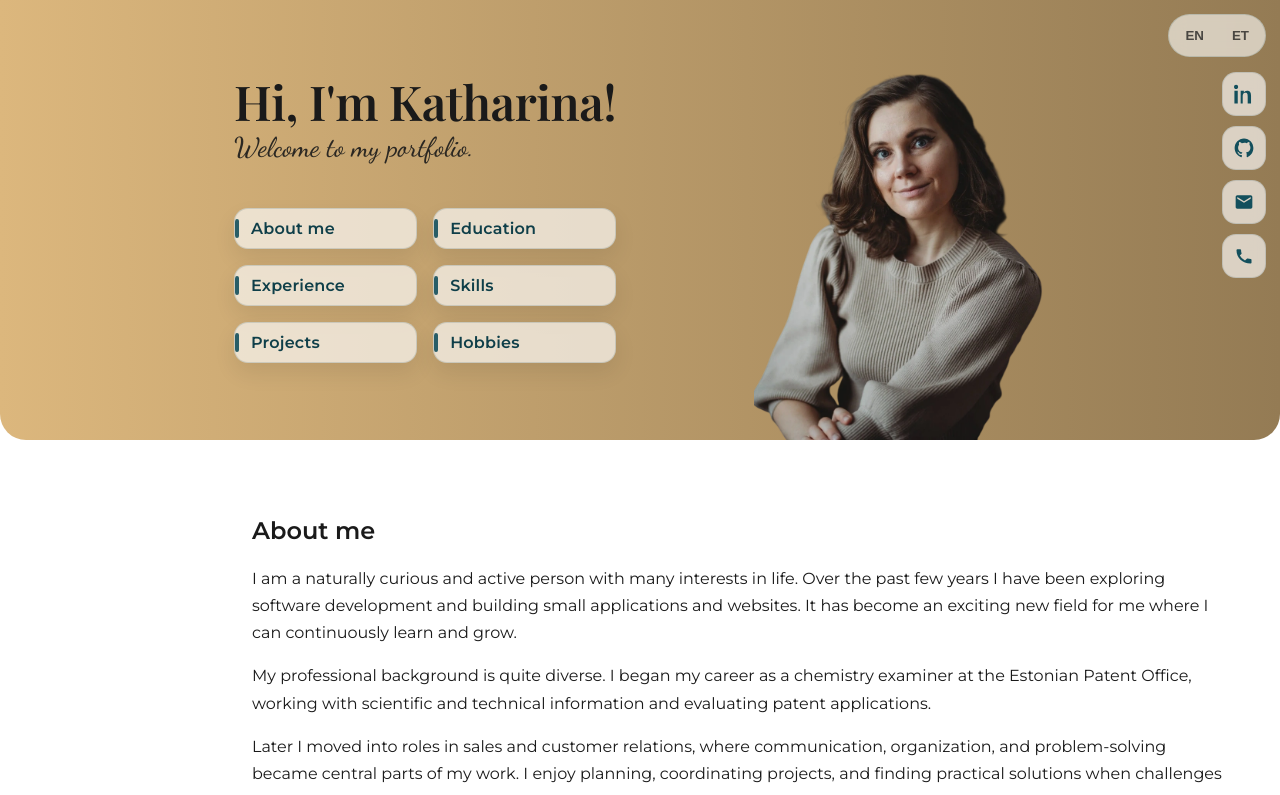
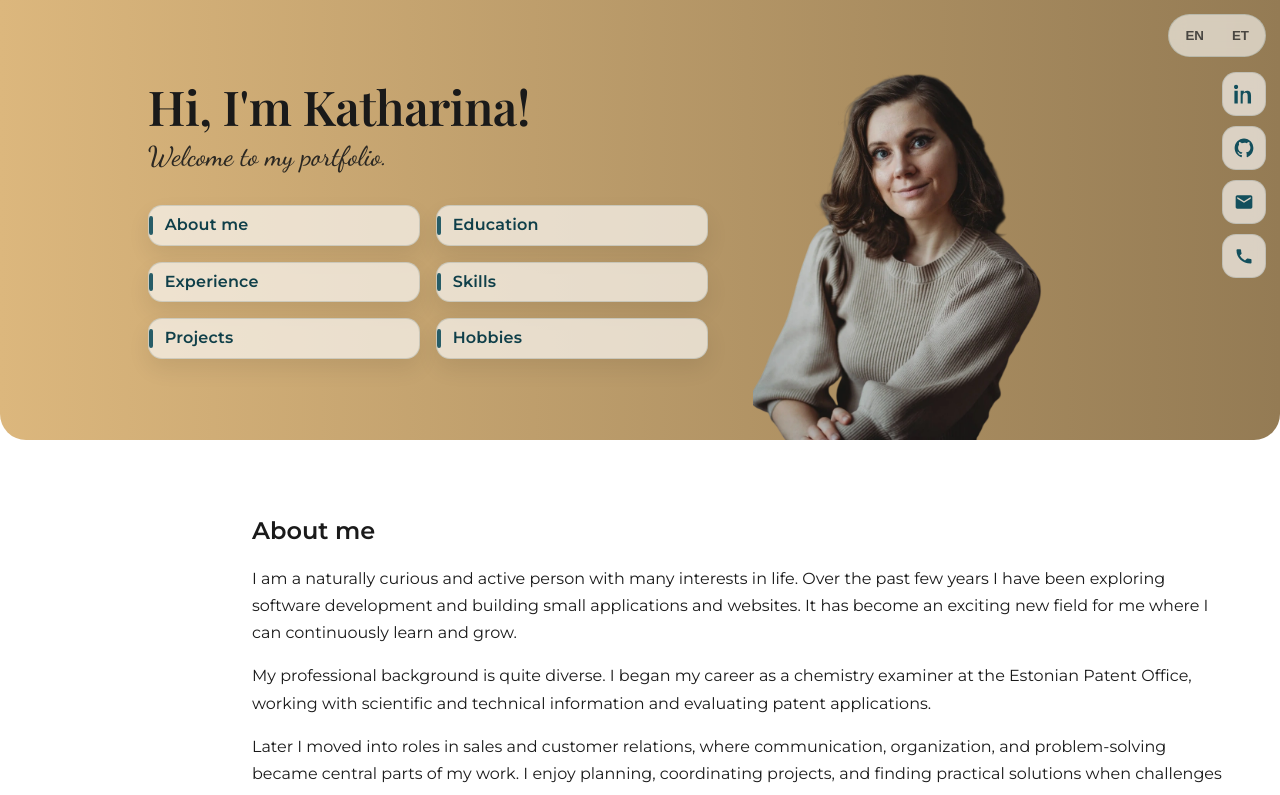
Before and after one commit to KatharinaMat/my-portfolio, a Nuxt app: page / in a window 1280 px wide. Shown: the top 795 px of the page. Built offline with nearby package versions, Linux system fonts and the light colour scheme.

Commit message:
desktop version of hero title, subtitle and bookmarks ui fixes

```diff
--- /dev/null
+++ b/app/assets/css/booksmarks.css
@@ -0,0 +1,136 @@
+/* =================================
+   BOOKMARKS
+   ================================= */
+
+.side-nav {
+  display: grid;
+  grid-template-columns: 1fr; /* mobile portrait: one column */
+  gap: 0.4rem;
+}
+
+.bookmark {
+  display: flex;
+  align-items: center;
+  justify-content: flex-start;
+  min-width: 0;
+  text-decoration: none;
+  white-space: nowrap;
+
+  position: relative;
+  overflow: hidden;
+
+  background: rgba(248, 246, 242, 0.78);
+  border: 1px solid rgba(15, 63, 73, 0.14);
+  box-shadow: 0 6px 12px rgba(0, 0, 0, 0.07);
+  border-radius: 10px;
+
+  padding: 0.3rem 0.1rem 0.3rem 0.85rem;
+
+  color: var(--primary-dark);
+  font-weight: 600;
+  font-size: 0.7rem;
+  letter-spacing: 0.15px;
+  line-height: 1;
+
+  transition:
+    transform 160ms ease,
+    box-shadow 160ms ease,
+    border-color 160ms ease,
+    background-color 160ms ease;
+}
+
+.bookmark::before {
+  content: "";
+  position: absolute;
+  left: 0;
+  top: 4px;
+  bottom: 4px;
+  width: 4px;
+  border-radius: 999px;
+  background: var(--primary);
+  opacity: 0.9;
+}
+
+.bookmark::after {
+  content: none;
+}
+
+.bookmark:focus-visible {
+  outline: 3px solid rgba(19, 79, 92, 0.28);
+  outline-offset: 3px;
+}
+
+/* =================================
+   MOBILE LANDSCAPE
+   ================================= */
+
+@media (max-width: 859px) and (orientation: landscape) {
+  .side-nav {
+    grid-template-columns: repeat(2, minmax(0, 1fr));
+    gap: 0.45rem 0.55rem;
+  }
+
+  .bookmark {
+    padding: 0.58rem 0.8rem 0.58rem 0.95rem;
+    border-radius: 12px;
+    font-size: 0.7rem;
+    line-height: 1.05;
+  }
+
+  .bookmark::before {
+    top: 8px;
+    bottom: 8px;
+    width: 4px;
+  }
+}
+
+/* =================================
+   DESKTOP
+   ================================= */
+
+@media (min-width: 860px) {
+  .side-nav {
+    grid-template-columns: repeat(2, minmax(0, 1fr));
+    gap: clamp(0.5rem, 1.6vw, 1rem);
+  }
+
+  .bookmark {
+    display: flex;
+    align-items: center;
+    justify-content: flex-start;
+    white-space: normal;
+    min-width: 0;
+    width: 100%;
+
+    padding: 10px 14px 10px 16px;
+    border-radius: 14px;
+
+    font-size: 1rem;
+    font-weight: 600;
+    line-height: 1.15;
+    letter-spacing: 0.2px;
+
+    background: rgba(248, 246, 242, 0.72);
+    border: 1px solid rgba(15, 63, 73, 0.14);
+    box-shadow: 0 10px 22px rgba(0, 0, 0, 0.08);
+  }
+
+  .bookmark::before {
+    top: 10px;
+    bottom: 10px;
+    width: 4px;
+  }
+}
+
+/* =================================
+   HOVER ONLY ON HOVER DEVICES
+   ================================= */
+
+@media (hover: hover) and (pointer: fine) {
+  .bookmark:hover {
+    transform: translateY(-1px);
+    border-color: rgba(15, 63, 73, 0.22);
+    box-shadow: 0 14px 26px rgba(0, 0, 0, 0.11);
+    background: rgba(248, 246, 242, 0.84);
+  }
+}
--- a/app/assets/css/hero.css
+++ b/app/assets/css/hero.css
@@ -1,13 +1,14 @@
 /* ===================================================
-   HERO LAYOUT (2 columns, mobile-first, fixed height)
+   HERO LAYOUT
+   Mobile first
    =================================================== */
 
 .hero {
-  width: 100%; /*takes 100% of page width*/
-  height: 45vh; /* fixed: hero will NOT grow on mobile */
+  width: 100%;
+  height: 45vh;
   background: linear-gradient(90deg, var(--bg-start) 0%, var(--bg-finish) 100%);
   border-radius: 0 0 26px 26px;
-  overflow: hidden; /* safety: prevents children visually spilling out */
+  overflow: hidden;
 }
 
 /* Make descendants able to size against hero height */
@@ -16,130 +17,145 @@
   height: 100%;
 }
 
-/* Desktop override */
-@media (min-width: 860px) {
-  .hero {
-    height: 55vh; /* fixed: hero will NOT grow on desktop */
-  }
-}
-
 /* =================================
    CONTAINER
    ================================= */
 
 .container {
   width: 100%;
-  max-width: 1100px; /* readable line length on desktop */
-  margin: 0 auto; /*centres the container*/
-
-  /* mobile safety padding (prevents text/buttons touching screen edge) */
+  max-width: 1100px;
+  margin: 0 auto;
   padding-left: clamp(1rem, 4vw, 2rem);
   padding-right: clamp(1rem, 4vw, 2rem);
 }
 
 /* =================================
-   HERO ROW + COLUMNS (layout only)
+   HERO ROW + COLUMNS
    ================================= */
 
 .hero .row {
-  display: flex; /*children become flex items, layout is controlled by flexbox rules instead of normal document flow*/
-  flex-direction: row; /* columns always side by side */
+  display: flex;
+  flex-direction: row;
+  align-items: stretch;
   height: 100%;
-  align-items: stretch;
-  gap: clamp(0.75rem, 2vw, 2rem); /* smaller on mobile, bigger on desktop */
+  gap: 0.75rem;
 }
 
 .left-col {
-  flex: 1.2;
+  flex: 1.15;
   min-width: 0;
-} /*0 allows the column to shrink properly instead of pushing sideways.*/
-.right-col {
-  flex: 0.8;
-  min-width: 0;
+
+  display: flex;
+  align-items: center;
+  justify-content: center;
 }
 
-/*to keep the portrait image anchored*/
 .right-col {
+  flex: 0.85;
+  min-width: 0;
+
   display: flex;
-  justify-content: flex-start; /* left */
-  align-items: flex-end; /* bottom */
+  justify-content: flex-start;
+  align-items: flex-end;
 }
 
 .hero-image {
-  height: 85%; /* relative to hero (since row is 100%) */
   width: 100%;
+  height: 82%;
+  min-width: 0;
+
   display: flex;
+  justify-content: flex-start;
   align-items: flex-end;
-  min-width: 0;
-  justify-content: flex-start;
 }
 
 .portrait {
+  display: block;
+  width: 100%;
   height: 100%;
-  width: 100%;
-  object-fit: contain; /* fits without cropping; use cover if you prefer crop */
-  display: block;
+  object-fit: contain;
   object-position: left bottom;
 }
 
-.side-nav {
-  display: grid;
-  grid-template-columns: repeat(2, minmax(0, 1fr)); /* always 2 cols */
-  gap: clamp(0.5rem, 1.6vw, 1rem);
-}
-
 /* =================================
-   LEFT COLUMN STACK (relationships)
+   LEFT COLUMN STACK
    ================================= */
 
-.left-col {
-  display: flex;
-  height: 100%;
-  align-items: center; /* centers left-stack vertically */
-  justify-content: center; /* centers left-stack horizontally */
-}
-
 .left-stack {
-  /* one vertical stack controls all spacing */
   display: flex;
   flex-direction: column;
-
-  /* Gap between (text block) and (bookmarks block) */
-  gap: clamp(0.75rem, 2vh, 1.5rem);
-
-  /* keep the stack from becoming too wide */
-  max-width: 560px;
+  gap: 0.55rem;
+  width: 100%;
+  max-width: 100%;
 }
-
-/* =================================
-   HERO CONTENT (typography only)
-   ================================= */
 
 .hero-text {
   text-align: left;
 }
 
+/* =================================
+   HERO TYPOGRAPHY
+   ================================= */
+
 .hero-title {
+  margin: 0;
   font-family: "Playfair Display", serif;
   font-weight: 600;
-  font-size: 1.7rem;
-  margin: 0;
+  font-size: 1.5rem;
   line-height: 0.95;
   letter-spacing: -0.01em;
   color: var(--text-main);
 }
 
 .hero-subtitle {
+  margin-top: 0.25rem;
+  margin-bottom: 0;
   font-family: "Dancing Script", cursive;
-  font-size: 1.3rem;
-  margin-top: 0.35rem;
+  font-size: 1rem;
   line-height: 1.2;
   color: var(--text-main);
   opacity: 0.9;
 }
 
-/* Mobile landscape */
+/* =================================
+   BOOKMARK GRID IN HERO
+   ================================= */
+
+.side-nav {
+  display: grid;
+  grid-template-columns: 1fr;
+  gap: 0.4rem;
+}
+
+/* ===================================================
+   MOBILE LANDSCAPE
+   =================================================== */
+
 @media (max-width: 859px) and (orientation: landscape) {
+  .hero {
+    height: 45vh;
+  }
+
+  .hero .row {
+    gap: 0.65rem;
+  }
+
+  .left-col {
+    flex: 1.05;
+  }
+
+  .right-col {
+    flex: 0.95;
+  }
+
+  .hero-image {
+    height: 78%;
+  }
+
+  .left-stack {
+    gap: 0.45rem;
+  }
+
   .hero-title {
     font-size: 1.7rem;
     line-height: 0.92;
@@ -149,19 +165,86 @@
     font-size: 1rem;
     line-height: 1.1;
     margin-top: 0.2rem;
+    margin-bottom: 0;
+  }
+
+  .side-nav {
+    grid-template-columns: repeat(2, minmax(0, 1fr));
+    gap: 0.4rem 0.5rem;
   }
 }
 
-/* Desktop override */
+/* ===================================================
+   DESKTOP OVERRIDE
+   =================================================== */
+
 @media (min-width: 860px) {
+  .hero {
+    height: 55vh;
+    border-radius: 0 0 26px 26px;
+  }
+
+  .hero .container {
+    max-width: 1100px;
+    padding-left: clamp(1.5rem, 3vw, 2.5rem);
+    padding-right: clamp(1.5rem, 3vw, 2.5rem);
+  }
+
+  .hero .row {
+    gap: clamp(1rem, 2vw, 2rem);
+    align-items: stretch;
+  }
+
+  .left-col {
+    flex: 1.2;
+    align-items: center;
+    justify-content: center;
+  }
+
+  .right-col {
+    flex: 0.8;
+    justify-content: flex-start;
+    align-items: flex-end;
+  }
+
+  .hero-image {
+    height: 85%;
+    width: 100%;
+    justify-content: flex-start;
+    align-items: flex-end;
+  }
+
+  .portrait {
+    width: 100%;
+    height: 100%;
+    object-fit: contain;
+    object-position: left bottom;
+  }
+
+  .left-stack {
+    gap: 2rem; /* restores the nicer gap between subtitle and bookmarks */
+    max-width: 560px;
+  }
+
+  .hero-text {
+    text-align: left;
+  }
+
   .hero-title {
     font-size: 3rem;
     line-height: 1;
+    margin: 0;
   }
 
   .hero-subtitle {
     font-size: 1.7rem;
     line-height: 1.2;
-    margin-top: 0.45rem;
+    margin-top: 0.7rem;
+    margin-bottom: 0;
+  }
+
+  .side-nav {
+    grid-template-columns: repeat(2, minmax(0, 1fr));
+    gap: clamp(0.5rem, 1.6vw, 1rem);
   }
 }
--- a/app/assets/css/main.css
+++ b/app/assets/css/main.css
@@ -1,4 +1,5 @@
 @import "./hero.css";
+@import "./booksmarks.css";
 
 /* =================================
    CSS VARIABLES
@@ -127,66 +128,6 @@ body {
 }
 
 .lang-btn:focus-visible {
-  outline: 3px solid rgba(19, 79, 92, 0.28);
-  outline-offset: 3px;
-}
-/* =================================
-  BOOKMARKS
-   ================================= */
-/* Soft card links */
-.bookmark {
-  display: flex;
-  align-items: center;
-  justify-content: flex-start;
-  white-space: normal;
-  text-decoration: none;
-  min-width: 0;
-
-  background: rgba(248, 246, 242, 0.72);
-  border: 1px solid rgba(15, 63, 73, 0.14);
-  box-shadow: 0 10px 22px rgba(0, 0, 0, 0.08);
-
-  padding: 10px 14px 10px 16px;
-  border-radius: 14px;
-
-  color: var(--primary-dark);
-  font-weight: 600;
-  letter-spacing: 0.2px;
-
-  position: relative;
-  overflow: hidden;
-
-  transition:
-    transform 160ms ease,
-    box-shadow 160ms ease,
-    border-color 160ms ease,
-    background-color 160ms ease;
-}
-
-.bookmark::before {
-  content: "";
-  position: absolute;
-  left: 0;
-  top: 10px;
-  bottom: 10px;
-  width: 4px;
-  border-radius: 999px;
-  background: var(--primary);
-  opacity: 0.9;
-}
-
-.bookmark::after {
-  content: none;
-}
-
-.bookmark:hover {
-  transform: translateY(-1px);
-  border-color: rgba(15, 63, 73, 0.22);
-  box-shadow: 0 14px 26px rgba(0, 0, 0, 0.11);
-  background: rgba(248, 246, 242, 0.84);
-}
-
-.bookmark:focus-visible {
   outline: 3px solid rgba(19, 79, 92, 0.28);
   outline-offset: 3px;
 }
```
